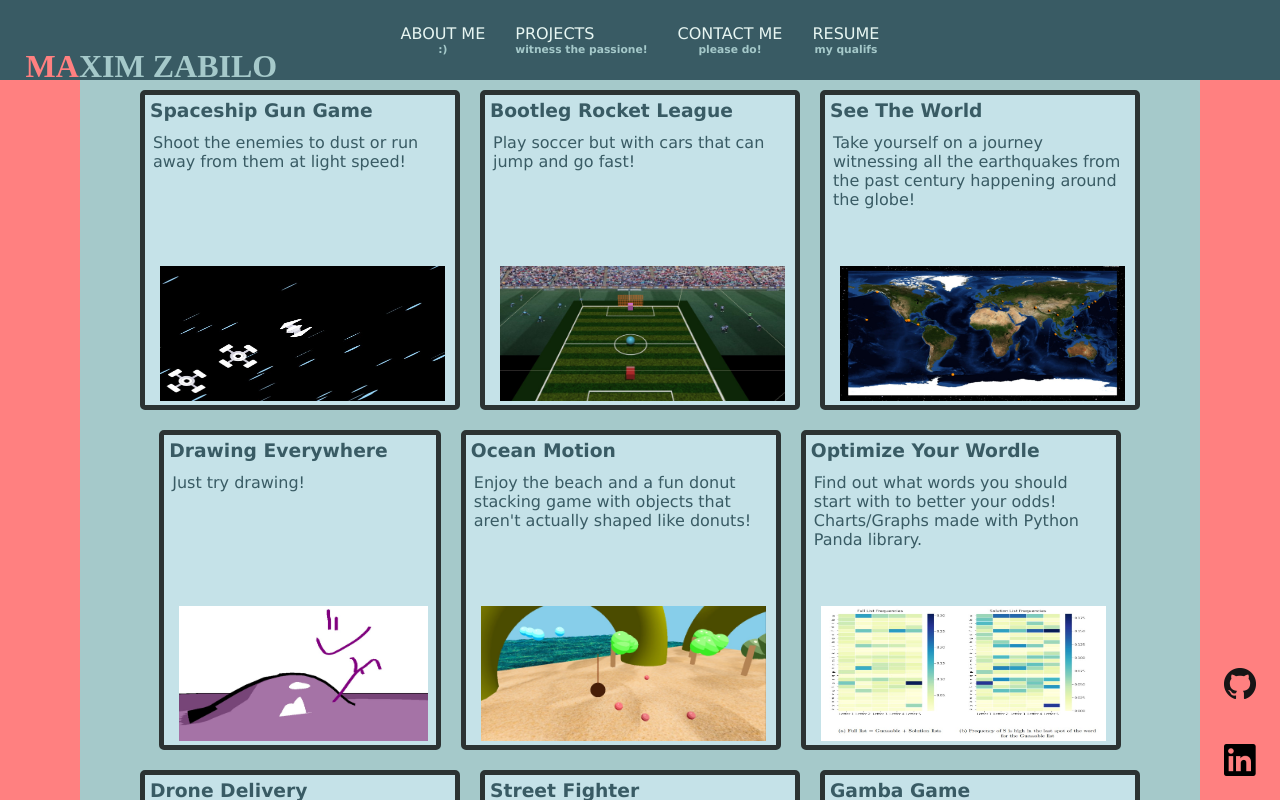
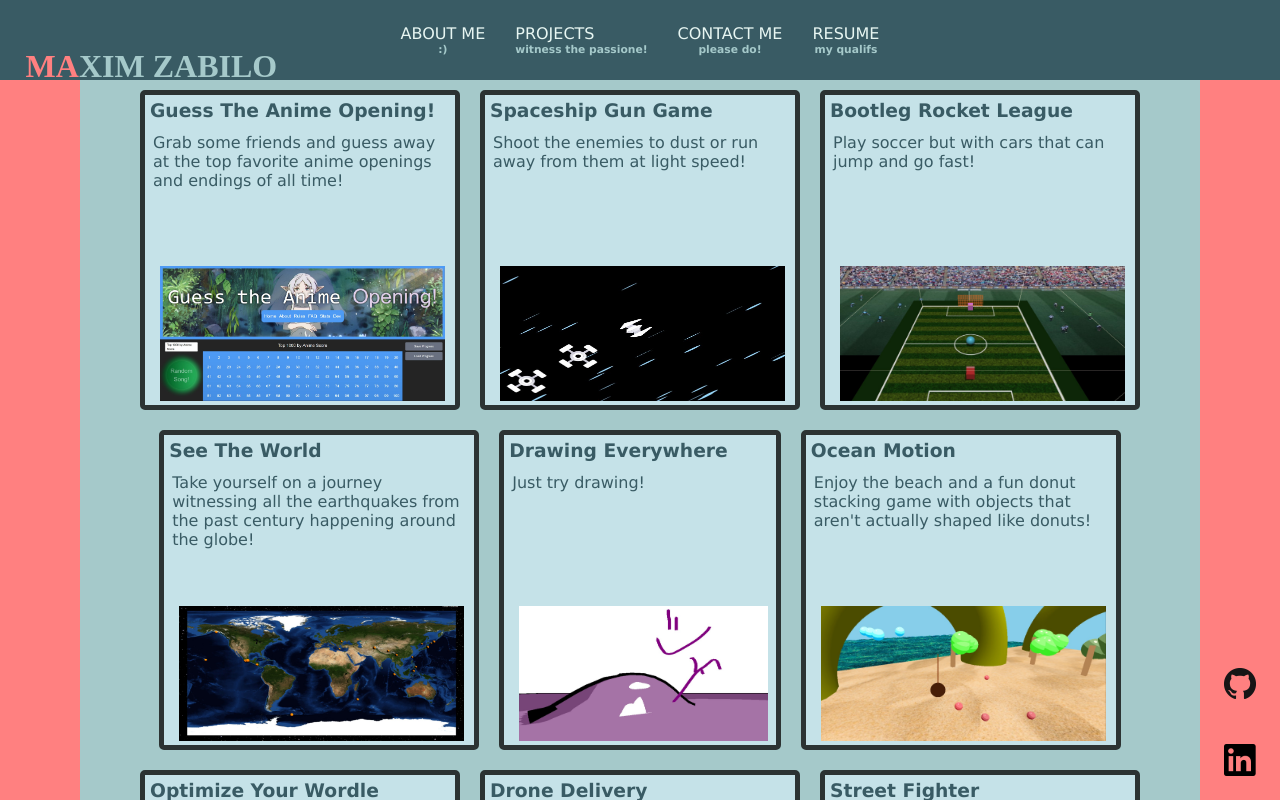
Before and after one commit to maxim-z/My-Page, a plain HTML site: page projects.html in a window 1280 px wide. Drawn offline with Linux system fonts and the light colour scheme.

Commit message:
added guess the anime opening site

```diff
--- a/projects.html
+++ b/projects.html
@@ -49,6 +49,18 @@
     <div class="projects">
 
         <!-- Making a box layout for each project -->
+        <div class="project-box clickable-proj">
+            <a href="https://maxim-z.github.io/Guess-The-Anime-OP/" target="_blank">
+                <h3>
+                    Guess The Anime Opening!
+                </h3>
+                <p>
+                    Grab some friends and guess away at the top favorite anime openings and endings of all time!
+                </p>
+                <img src="img/project_imgs/guess the anime opening site.jpg">
+            </a>
+        </div>
+
         <div class="project-box clickable-proj">
             <a href="https://maxim-z.github.io/Space-Ship-Gun-Game/" target="_blank">
                 <h3>
```
Also changed, not shown: img/project_imgs/guess the anime opening site.jpg (added).
